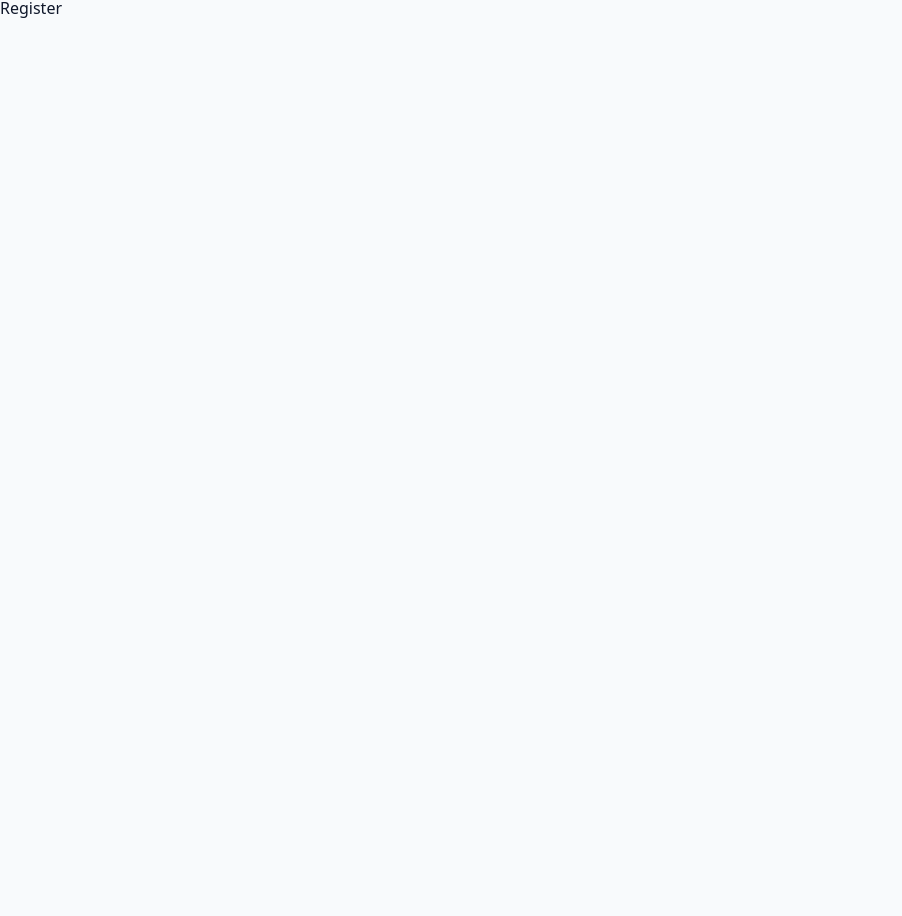
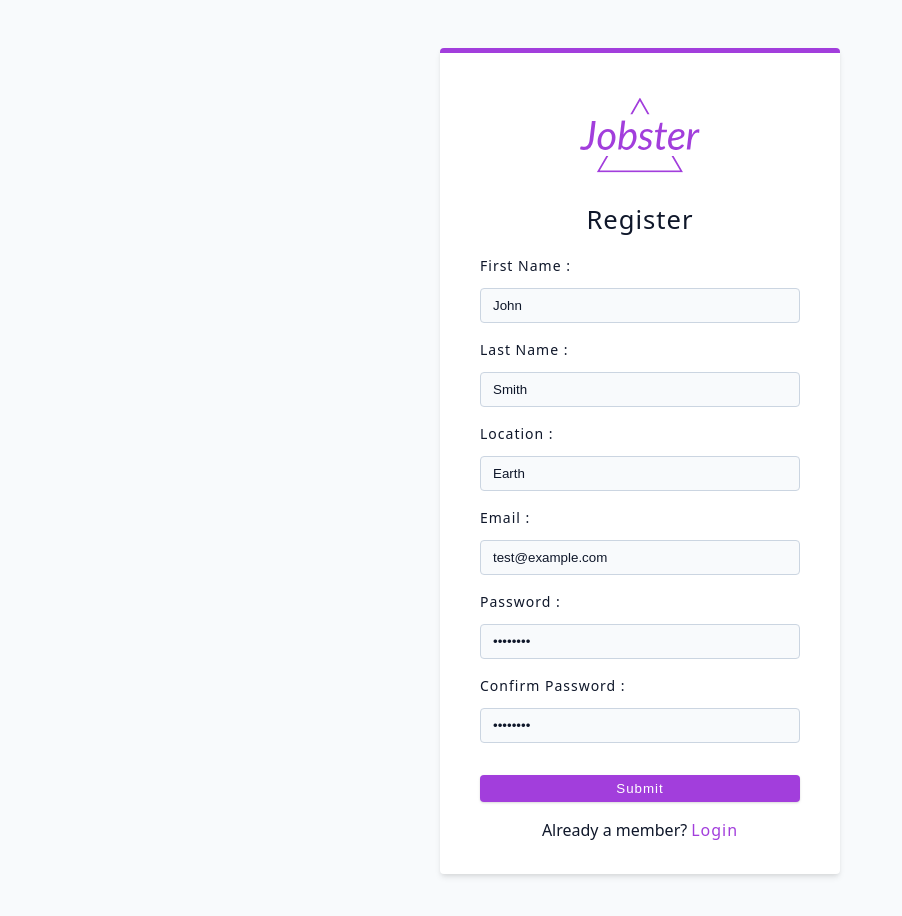
Before and after one commit to SuryanshuTomar/jobster, a React (Vite) app in the folder client/: page /register in a window 1280 px wide. Shown: the top 916 px of the page, without its empty margins (0-902 px from the left). Before the commit the page ends 800 px from the top, so only its background shows below. Built offline with nearby package versions, Linux system fonts and the light colour scheme.

Commit message:
add: Register page structure

```diff
--- a/client/src/pages/user/Register.tsx
+++ b/client/src/pages/user/Register.tsx
@@ -1,4 +1,61 @@
+import { Link } from "react-router-dom";
+
+import Wrapper from "../../assets/wrappers/RegisterAndLoginPage";
+import { Logo } from "../../components";
+import FormRow from "../../components/FormRow";
+
 const Register = () => {
-  return <div>Register</div>;
+	return (
+		<Wrapper>
+			<form className="form">
+				<Logo />
+				<h4>Register</h4>
+				<FormRow
+					type="text"
+					name="firstName"
+					labelText="First Name"
+					defaultValue="John"
+				/>
+				<FormRow
+					type="text"
+					name="lastName"
+					labelText="Last Name"
+					defaultValue="Smith"
+				/>
+				<FormRow
+					type="text"
+					name="location"
+					labelText="Location"
+					defaultValue="Earth"
+				/>
+				<FormRow
+					type="email"
+					name="email"
+					labelText="Email"
+					defaultValue="test@example.com"
+				/>
+				<FormRow
+					type="password"
+					name="password"
+					labelText="Password"
+					defaultValue="Test@123"
+				/>
+				<FormRow
+					type="password"
+					name="confirmPassword"
+					labelText="Confirm Password"
+					defaultValue="Test@123"
+				/>
+				<button className="btn btn-block">Submit</button>
+				<p>
+					Already a member?
+					<Link to="/login" className="member-btn">
+						Login
+					</Link>
+				</p>
+			</form>
+		</Wrapper>
+	);
 };
+
 export default Register;
```
